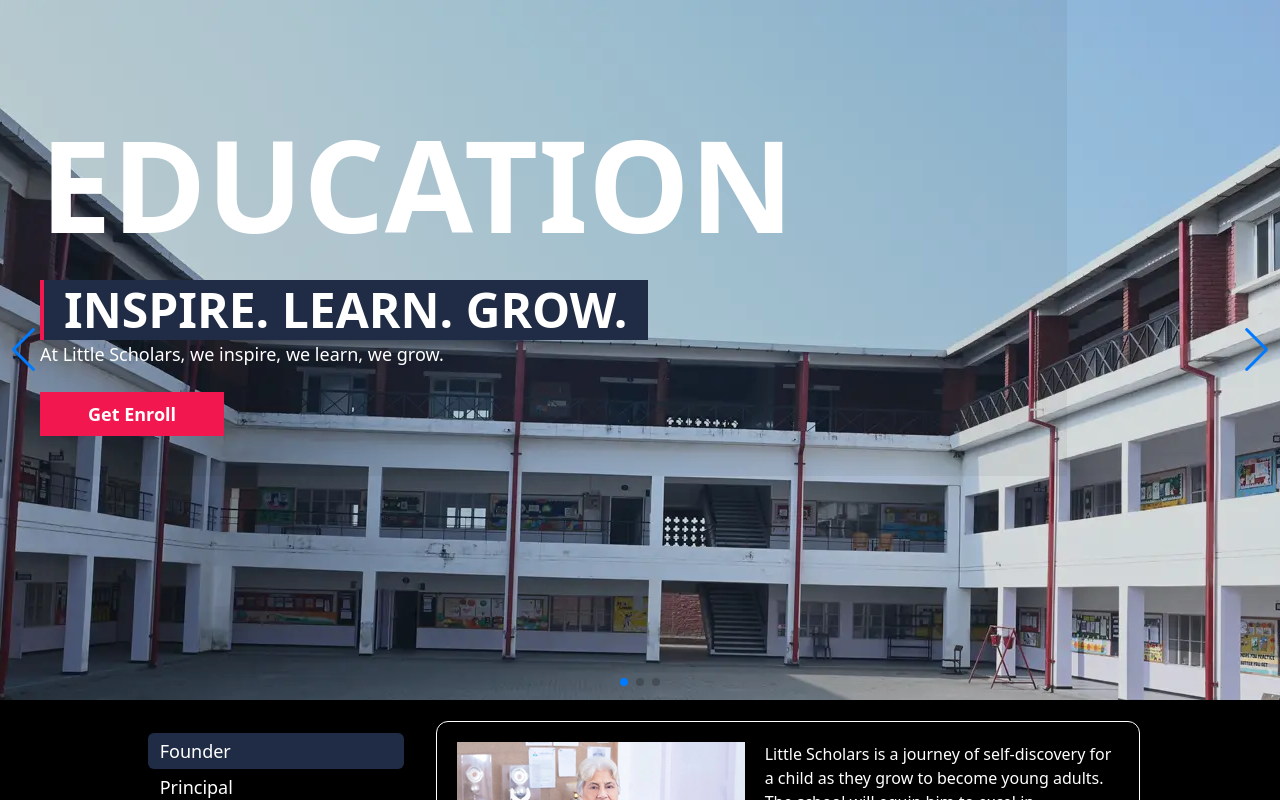
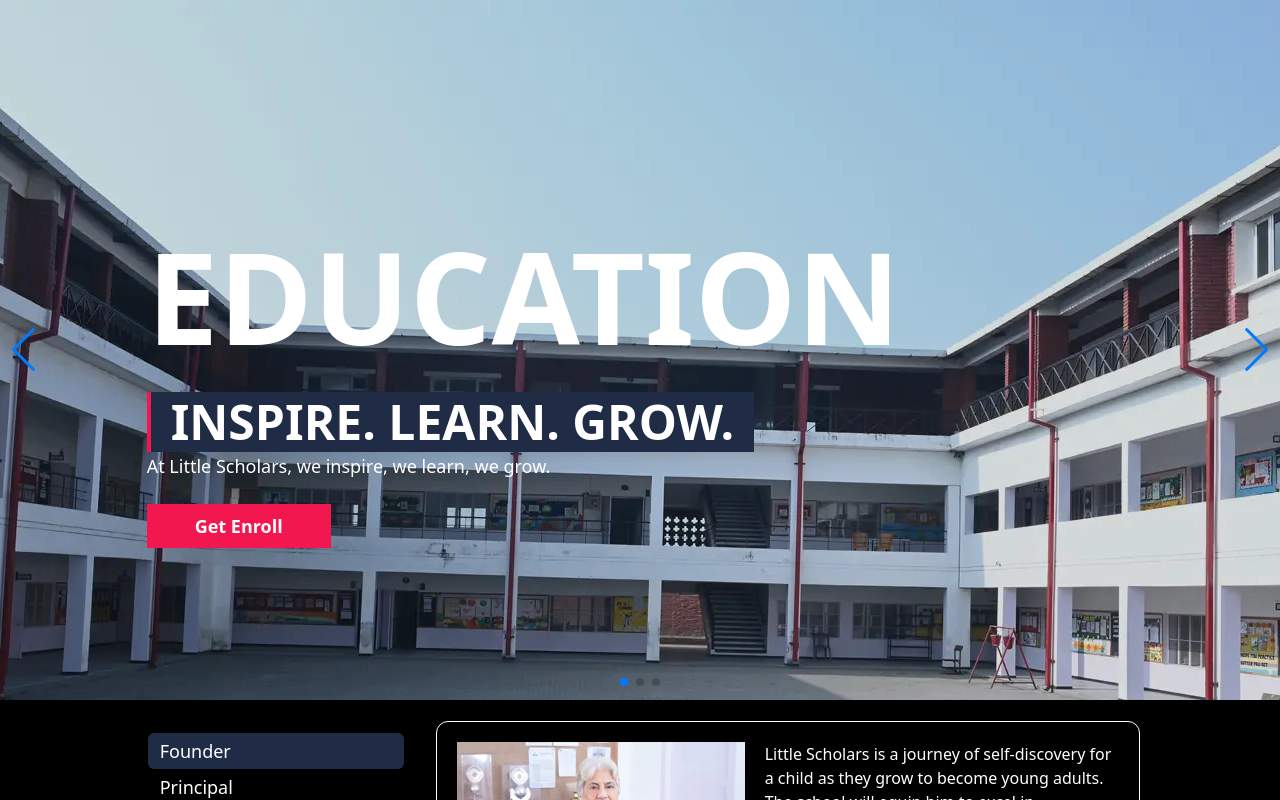
Before and after one commit to kmushafiya003/little-scholar-school-website, a React (Create React App) app: page / in a window 1280 px wide. Shown: the top 800 px of the page. Built offline with nearby package versions, Linux system fonts and the light colour scheme.

Commit message:
Correct the content alignment of hero section

```diff
--- a/src/components/home/HeroSection.jsx
+++ b/src/components/home/HeroSection.jsx
@@ -17,7 +17,7 @@ const images = [image1, image2, image3];
 const HeroSection = () => {
   return (
     <section id="home" className="w-full xl:h-[700px] xlg:h-[650px] lg:h-[600px] xmd:h-[560px] smd:h-[510px] md:[480px] sm:h-[520px] xs:h-[480px] h-[420px]">
-      <div className="relative w-full h-full p-0">
+      <div className="relative w-full h-full p-0 ">
         <Swiper
           spaceBetween={0}
           slidesPerView={1}
@@ -33,10 +33,15 @@ const HeroSection = () => {
           {images.map((image, index) => (
             <SwiperSlide key={index} className="relative w-full h-full ">
               <img src={image} alt={`Slide ${index}`} className="w-full h-full object-cover" />
+
+              {/* --------------- text content  div ------------------ */}
+              <div className='w-full h-full absolute top-0 left-0 right-0 bottom-0 flex justify-center items-center'>
+
+
               <div
-                className={`smd:w-10/12 xs:w-[88%] w-11/12 absolute top-0 left-0 flex flex-col justify-center items-${
+                className={`smd:w-10/12  xs:w-[88%] w-11/12   flex flex-col justify-center items-${
                   index === 0 ? 'start text-left' : index === 1 ? 'center text-center' : 'end text-right'
-                } p-10 bg-black bg-opacity-5 text-white`}
+                } p-10 bg-transparent  text-white`}
               >
                 {index === 0 && (
                   <>
@@ -86,6 +91,7 @@ const HeroSection = () => {
 )}
 
               </div>
+              </div>
             </SwiperSlide>
           ))}
         </Swiper>
```
Also changed, not shown: src/index.css (line endings or trailing spaces).
